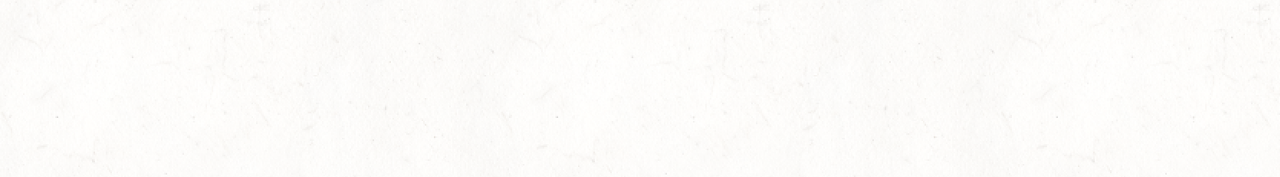
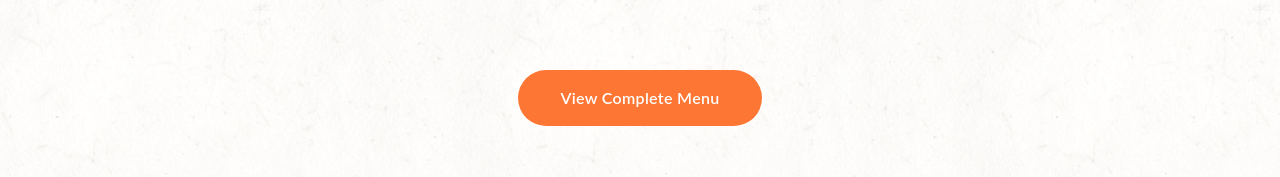
Before and after one commit to Jisap/Bistro-Restaurant, a React (Vite) app: page / in a window 1280 px wide. Shown: the part 2676-2853 px from the top of the page. Built offline with nearby package versions, Linux system fonts and the light colour scheme.

Commit message:
menu button

```diff
--- a/src/components/Menu.jsx
+++ b/src/components/Menu.jsx
@@ -90,6 +90,11 @@ const Menu = () => {
               })}
             </div>
           </div>
+
+          <button className='btn mx-auto capitalize'>
+            {btnText}
+          </button>
+
         </div>
       </motion.div>
 
```
